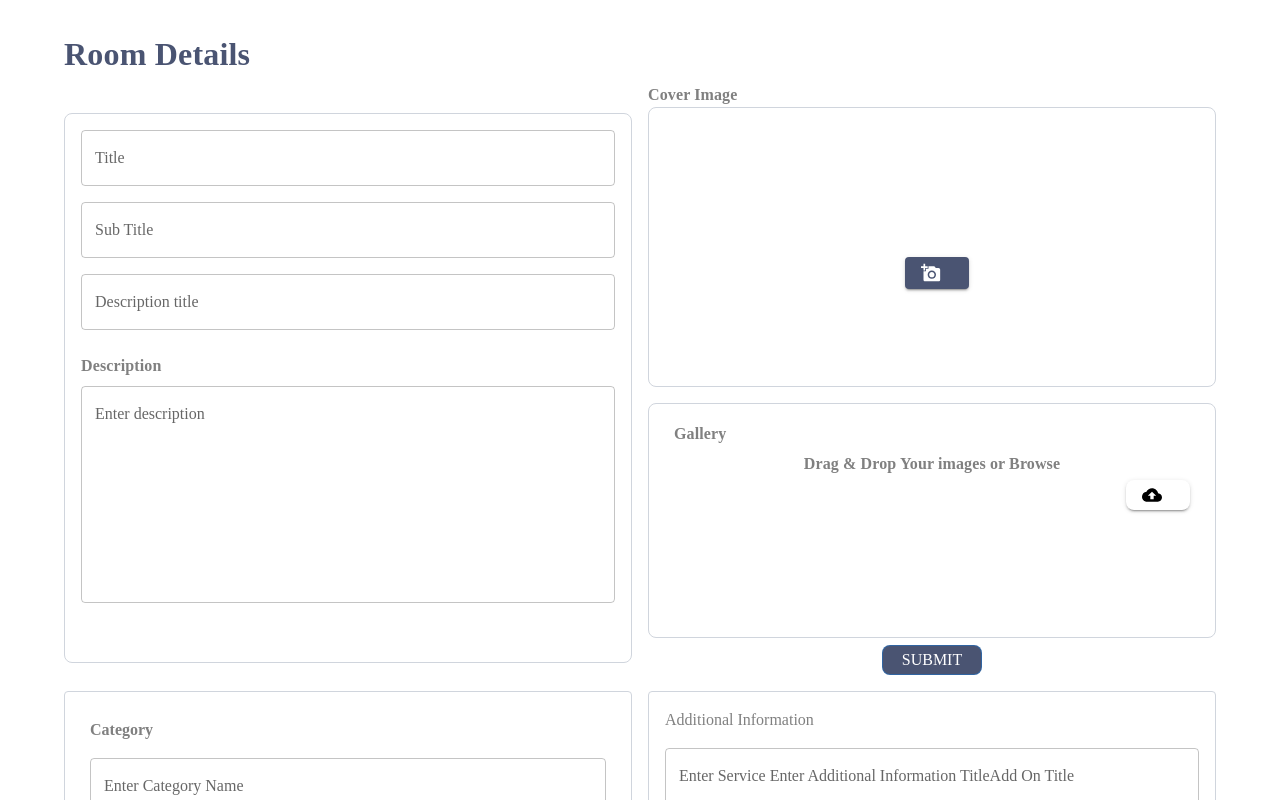
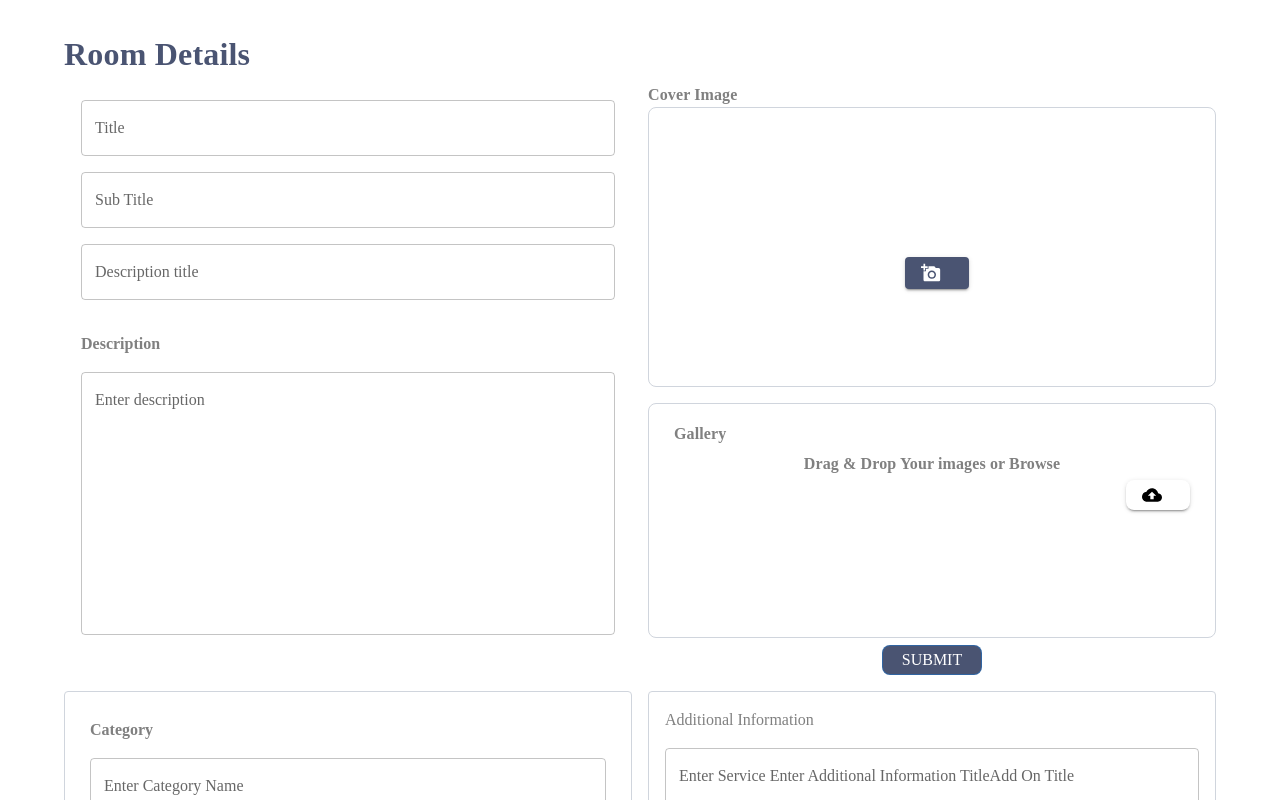
Before and after one commit to Software-Lifecycle-Consultants/slc-open-hms, a Next.js app: page /admin/roomdetails in a window 1280 px wide. Shown: the top 800 px of the page. Built offline with nearby package versions, Linux system fonts and the light colour scheme.

Commit message:
Updated MUI Spacing into Details.tsx

```diff
--- a/components/roomDetails/Details.tsx
+++ b/components/roomDetails/Details.tsx
@@ -8,13 +8,12 @@ const Details = () => {
       <Card
         elevation={0}
         sx={{
-          height: "550px",
+          height: "580px",
           Width: "auto",
           border: "1px solid",
-          borderRadius: "8px",
-          borderColor: "#D0D5DD",
+          borderRadius: "8",
+          borderColor: "white",
           flexShrink: "0",
-          marginTop: "30px",
         }}
       >
         <CardContent>
@@ -35,15 +34,14 @@ const Details = () => {
 
               <Grid item xs={12} sm={12} md={12} lg={12} xl={12}>
                 <Typography
+                mt={2}
+                mb={2}
                   style={{
                     color: "Gray",
-                    fontSize: "16px",
-                    lineHeight: "120%",
+                    fontSize: "16",
                     fontStyle: "normal",
-                    letterSpacing: "0.12px",
+                    letterSpacing: "0.12",
                     fontWeight: "700",
-                    marginTop: "10px",
-                    marginBottom: "10px",
                   }}
                 >
                   Description
@@ -51,7 +49,7 @@ const Details = () => {
                 <TextField
                   fullWidth
                   multiline
-                  rows={8}
+                  rows={10}
                   label="Enter description"
                   id="Enter description"
                 />
```
